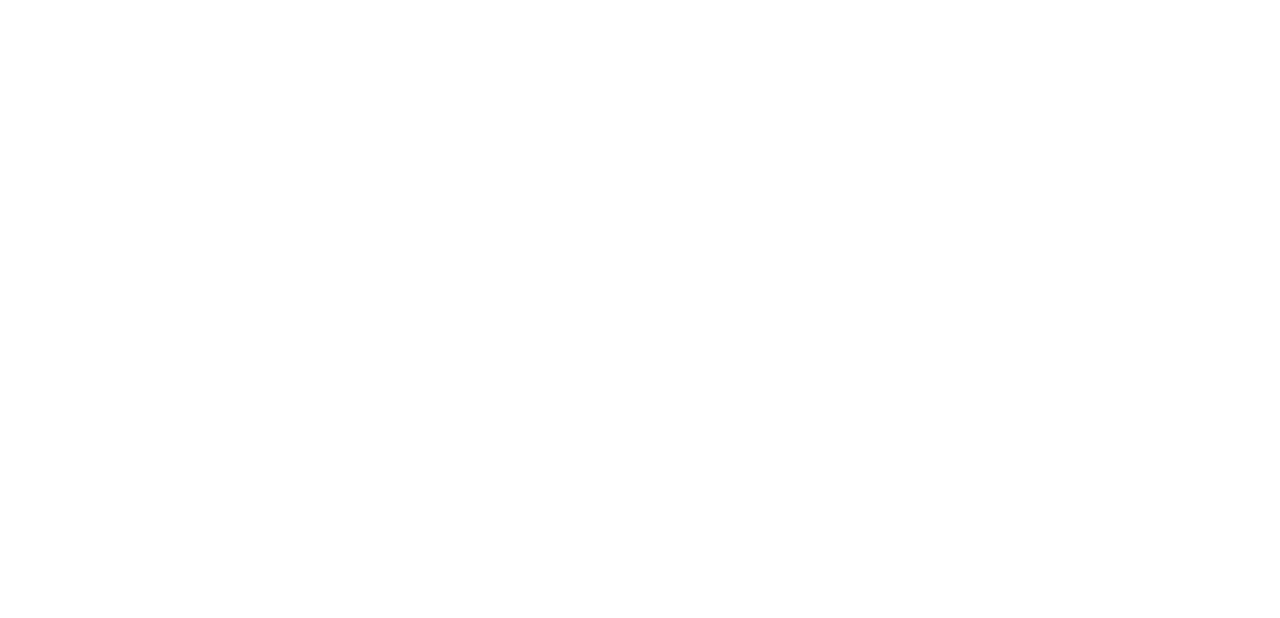
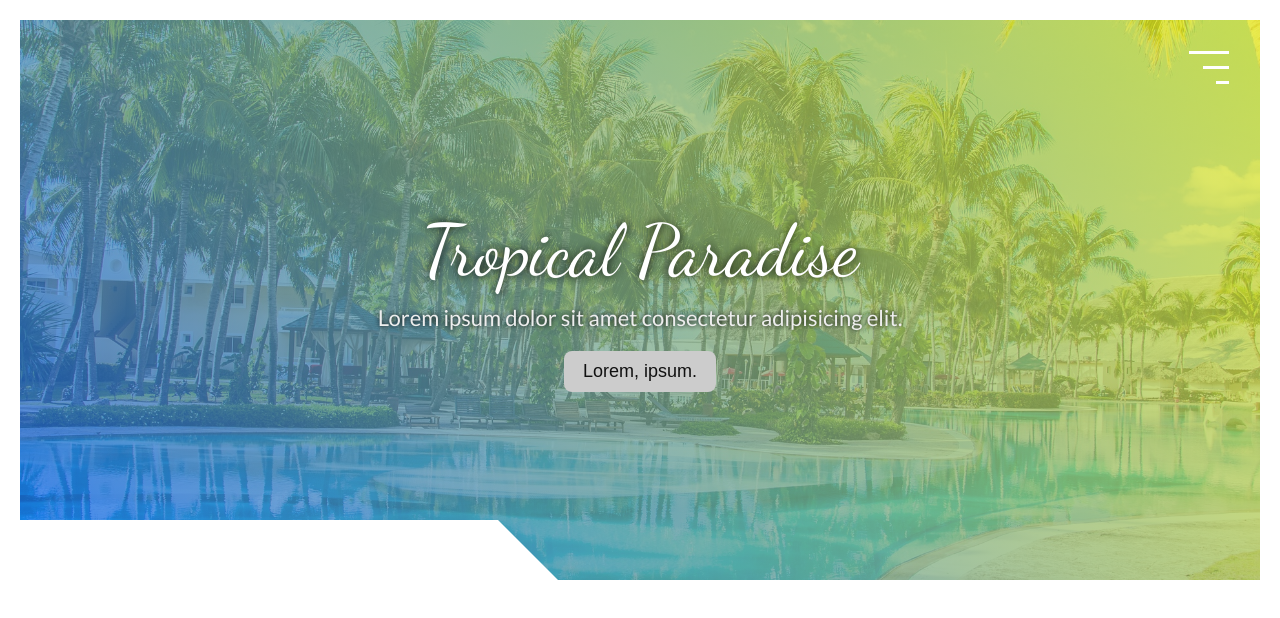
Before and after one commit to MateuszSojkaCode/Tropical-Paradise, a website: page index.html in a window 1280 px wide. Drawn offline with nearby package versions, Linux system fonts and the light colour scheme; files that its build step writes are made by us from their sources.

Commit message:
created header and navigation

```diff
--- a/index.html
+++ b/index.html
@@ -34,6 +34,13 @@
         </div>
     </nav>
 
+    <header class="header">
+        <h1 class="header__title">Tropical Paradise</h1>
+        <p class="header__text">Lorem ipsum dolor sit amet consectetur adipisicing elit.</p>
+        <button class="header__button btn-animation">Lorem, ipsum.</button>
+        <div class="white-block white-block--left"></div>
+    </header>
+
 
 
     <script type="module" src="https://unpkg.com/ionicons@5.5.2/dist/ionicons/ionicons.esm.js"></script>
--- a/src/SASS/main.scss
+++ b/src/SASS/main.scss
@@ -13,7 +13,6 @@
 }
 body {
 	font-size: 1.6rem;
-	font-family: "Dancing Script", cursive;
 	font-family: "Lato", sans-serif;
 }
 a{
@@ -33,7 +32,7 @@
 	border: 1px solid transparent;
 	background: none;
 	cursor: pointer;
-	z-index: 1000;
+	z-index: 1100;
 
 	&:focus{
 		outline: none;
@@ -83,10 +82,12 @@
 	justify-content: center;
 	width: 100%;
 	height: 100vh;
+	// margin: 0;
 	background-image: $light-blue-gradient-solid;
 	transform: translateX(100%);
 	transition: transform .5s;
 	overflow: hidden;
+	z-index: 1000;
 
 	&__link{
 		position: relative;
@@ -123,11 +124,55 @@
 	}
 }
 .showNav{
-	transform: translateX(0);
+	transform: translateX(-2rem);
+}
+
+// header
+.header{
+	position: relative;
+	display: flex;
+	justify-content: center;
+	align-items: center;
+	flex-direction: column;
+	height: 70vh;
+	padding: 2rem;
+	text-align: center;
+	background-image: $blue-gradient, url(../../src/img/header-mini.jpg);
+	background-position: center;
+	background-size: cover;
+
+	&__title{
+		// margin-bottom: 1rem;
+		font-family: "Dancing Script", cursive;
+		font-size: 3.6rem;
+		color: #fff;
+		font-weight: 300;
+		text-shadow: 0 0 1rem rgba($color: #000000, $alpha: 1.0);
+	}
+	&__text{
+		padding: 1rem;
+		font-size: 1.4rem;
+		color: $light-gray-e;
+		text-shadow: 0 0 .5rem rgba($color: #000000, $alpha: 1.0);
+	}
+	&__button{
+		position: relative;
+		padding: .7rem 1.4rem;
+		font-size: 1.4rem;
+		color: $dark-grey-1;
+		border: 1px solid transparent;
+		border-radius: 8px;
+		background-color: $light-gray-c;
+		overflow: hidden;
+		cursor: pointer;
+	}
 }
 
 
 @media(min-width: 768px){
+	body{
+		margin: 1rem;
+	}
 	.navBtn{
 		top: 4rem;
 		right: 4rem;
@@ -137,4 +182,24 @@
 			font-size: 4.8rem;
 		}
 	}
+	.header{
+		background-image: $blue-gradient, url(../../src/img/header-big.jpg);
+		&__title{
+			font-size: 7.2rem;
+		}
+		&__text{
+			font-size: 2.2rem;
+		}
+		&__button{
+			margin-top: 1rem;
+			padding: .9rem 1.8rem;
+			font-size: 1.8rem;
+		}
+	}
 }
+
+@media(min-width: 992px){
+	body{
+		margin: 2rem;
+	}
+}
--- a/src/SASS/utilities/_animations.scss
+++ b/src/SASS/utilities/_animations.scss
@@ -0,0 +1,20 @@
+.btn-animation{
+    transition: border .4s;
+    &::before{
+        content: "";
+        position: absolute;
+        top: 0;
+        left: -9rem;
+        height: 100%;
+        width: 7rem;
+        background-image: linear-gradient(to right, rgba(255, 255, 255, 0), rgba(255, 255, 255) 50%);;
+        transform: skewX(-45deg);
+        transition: left .4s;
+    }
+    &:hover{
+        border: 1px solid black;
+    }
+    &:hover::before{
+        left: 15rem;
+    }
+}
--- a/src/SASS/utilities/_colors.scss
+++ b/src/SASS/utilities/_colors.scss
@@ -14,7 +14,9 @@
 $dark-grey-3: #333;
 
 
-$blue-gradient: linear-gradient(45deg, rgba(20, 105, 241, 0.75), rgba(251, 255, 4, 0.75));
+$blue-gradient: linear-gradient(45deg, rgba(20, 105, 241, 0.75), rgba(234, 238, 26, 0.75));
+
+$white-gradient-transparent: linear-gradient(to right, rgba(255, 255, 255, 0), rgba(255, 255, 255));
 
 $light-blue-gradient: linear-gradient(45deg, rgba(8, 206, 255, 0.75), rgba(8, 24, 255, 0.75));
 $blue-gradient-solid: linear-gradient(45deg, #1469f1, rgb(42, 10, 184));
--- a/src/SASS/utilities/_components.scss
+++ b/src/SASS/utilities/_components.scss
@@ -16,3 +16,26 @@
         grid-template-columns: repeat(4, 1fr);
     }
 }
+
+//white-block
+
+.white-block{
+    position: absolute;
+    height: 6rem;
+    width: 60%;
+    background-color: #fff;
+    transform: skewX(45deg);
+    &--left{
+        bottom: 0;
+        left: -5rem;
+    }
+    &--right{
+        top: 0;
+        right: -5rem;
+    }
+}
+ @media(min-width: 768px){
+    .white-block{
+        width: 45%;
+    }
+ }
```
